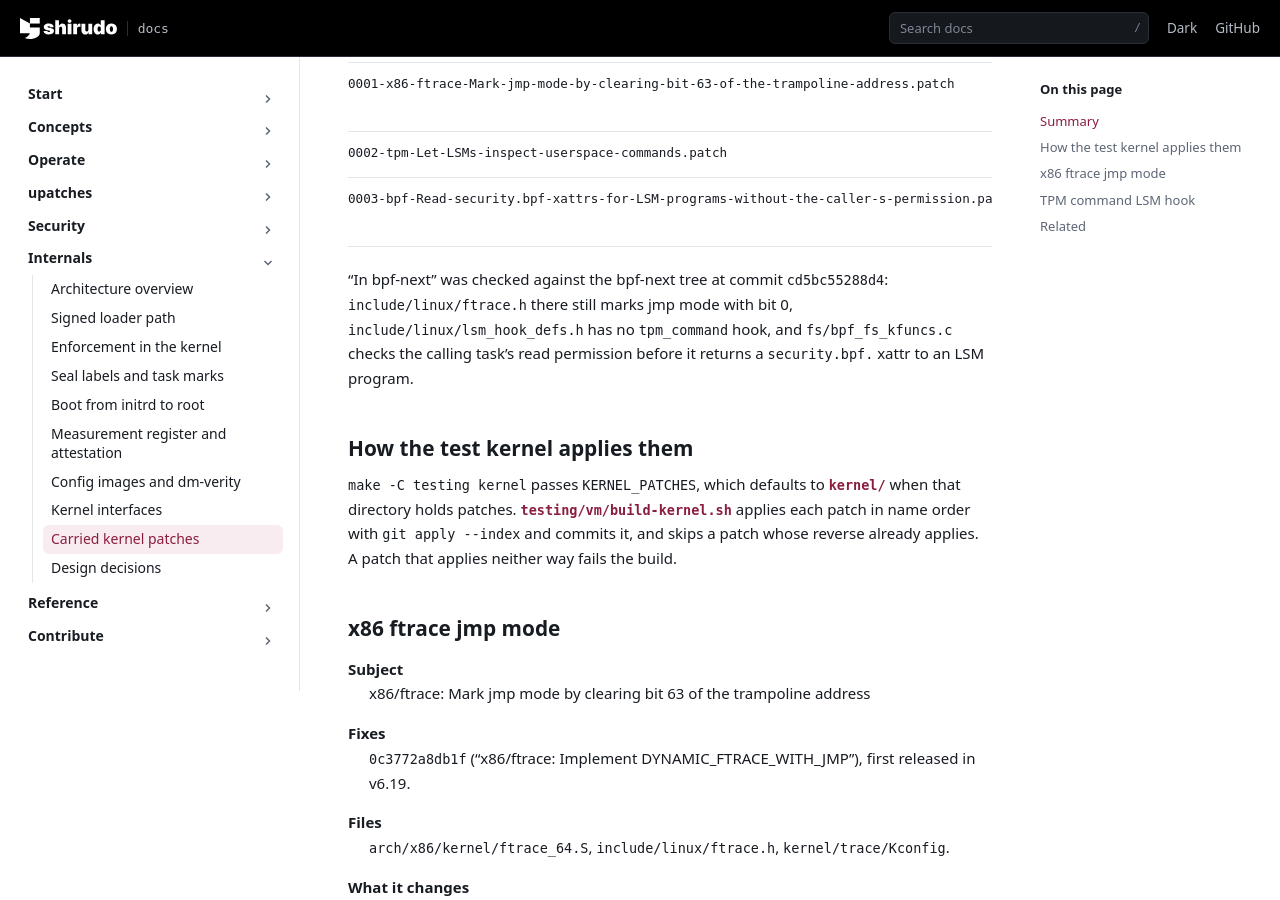
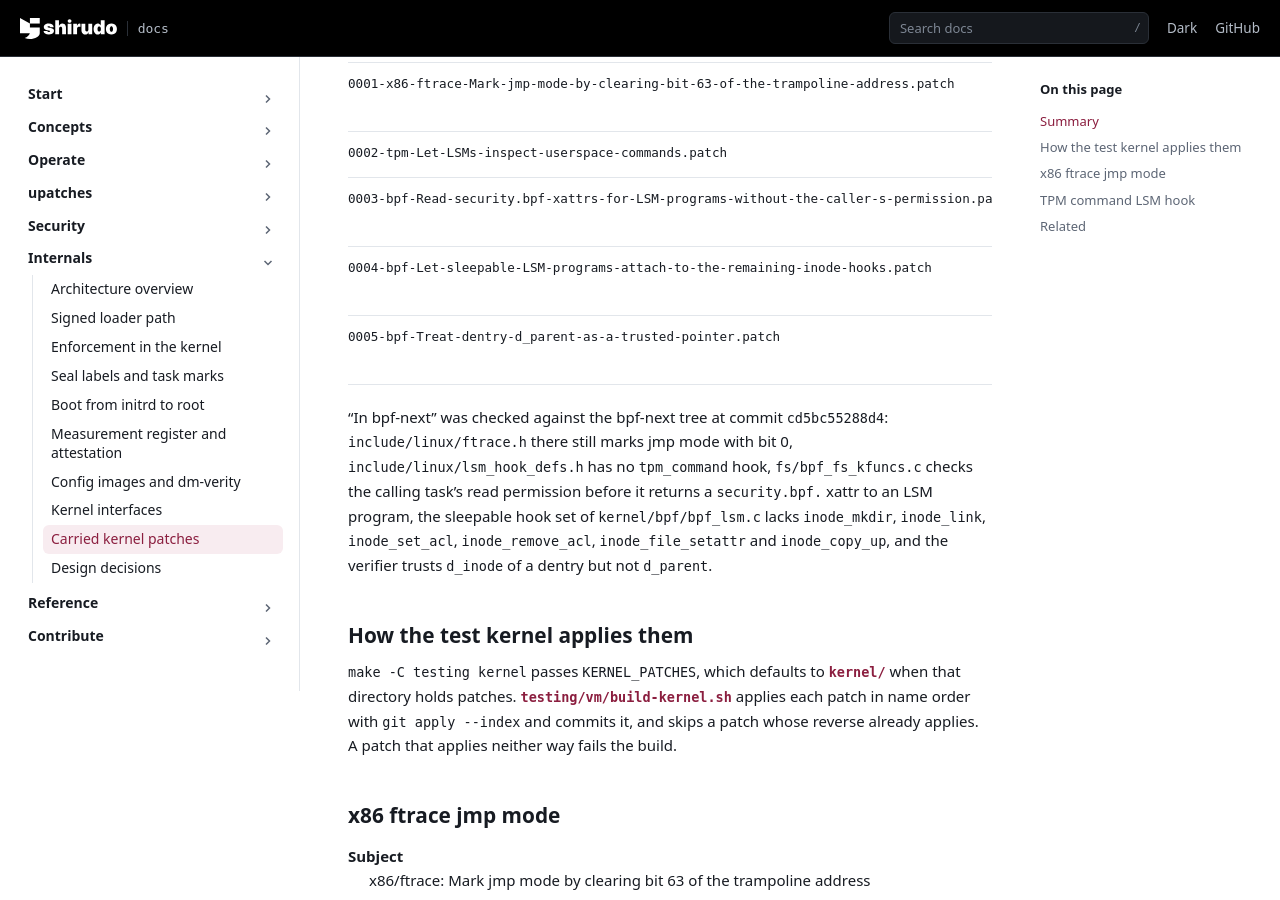
Before and after one commit to AliBashaSY/shirudo, a Sphinx documentation site: the page built from Documentation/internals/kernel-patches.rst, in a window 1280 px wide and 900 px high, scrolled down 368 px. Built offline with Sphinx 7.4.7, drawn with Linux system fonts in a browser that asks for light colours; pages that are not in the unit, such as notebooks, are missing from menus.

Commit message:
kernel: carry patches for sleepable entry hooks and a trusted d_parent
The seal decides a new directory entry by a mark it keeps on the
directory's inode in memory, because the hooks that see a creation, a
mkdir, a link, a symlink or a mknod cannot read the directory's label:
bpf_get_dentry_xattr() sleeps, inode_mkdir and inode_link are not in
the kernel's set of sleepable LSM hooks, and the only dentry those
hooks have for the directory is dentry->d_parent, which the verifier
does not trust. Root evicts the inode cache and the mark with it, and
creates, links and renames into sealed state until something reads the
label again. The ACL, inode flag and overlay copy-up hooks had the
same limit.

Carry two patches against bpf-next at cd5bc55288d4, in the style of
0003: 0004 adds inode_mkdir, inode_link, inode_set_acl,
inode_remove_acl, inode_file_setattr and inode_copy_up to the sleepable
set, each called in process context under the inode lock as the hooks
already in it are; 0005 adds d_parent beside d_inode as a trusted or
null field of a dentry, stable under that lock and never NULL. The
seal's use of them follows.

Signed-off-by: Daniel Borkmann <daniel@iogearbox.net>

```diff
--- a/Documentation/internals/kernel-patches.rst
+++ b/Documentation/internals/kernel-patches.rst
@@ -34,13 +34,24 @@ Summary
      - Daniel Borkmann
      - No
      - All
+   * - ``0004-bpf-Let-sleepable-LSM-programs-attach-to-the-remaining-inode-hooks.patch``
+     - Daniel Borkmann
+     - No
+     - All
+   * - ``0005-bpf-Treat-dentry-d_parent-as-a-trusted-pointer.patch``
+     - Daniel Borkmann
+     - No
+     - All
 
 "In bpf-next" was checked against the bpf-next tree at commit
 ``cd5bc55288d4``: ``include/linux/ftrace.h`` there still marks jmp mode
 with bit 0, ``include/linux/lsm_hook_defs.h`` has no ``tpm_command``
-hook, and ``fs/bpf_fs_kfuncs.c`` checks the calling task's read
-permission before it returns a ``security.bpf.`` xattr to an LSM
-program.
+hook, ``fs/bpf_fs_kfuncs.c`` checks the calling task's read permission
+before it returns a ``security.bpf.`` xattr to an LSM program, the
+sleepable hook set of ``kernel/bpf/bpf_lsm.c`` lacks ``inode_mkdir``,
+``inode_link``, ``inode_set_acl``, ``inode_remove_acl``,
+``inode_file_setattr`` and ``inode_copy_up``, and the verifier trusts
+``d_inode`` of a dentry but not ``d_parent``.
 
 How the test kernel applies them
 --------------------------------
```
Also changed, not shown: Documentation/operate/plan/system-requirements.rst (+11 -0 lines), 2 other files.
